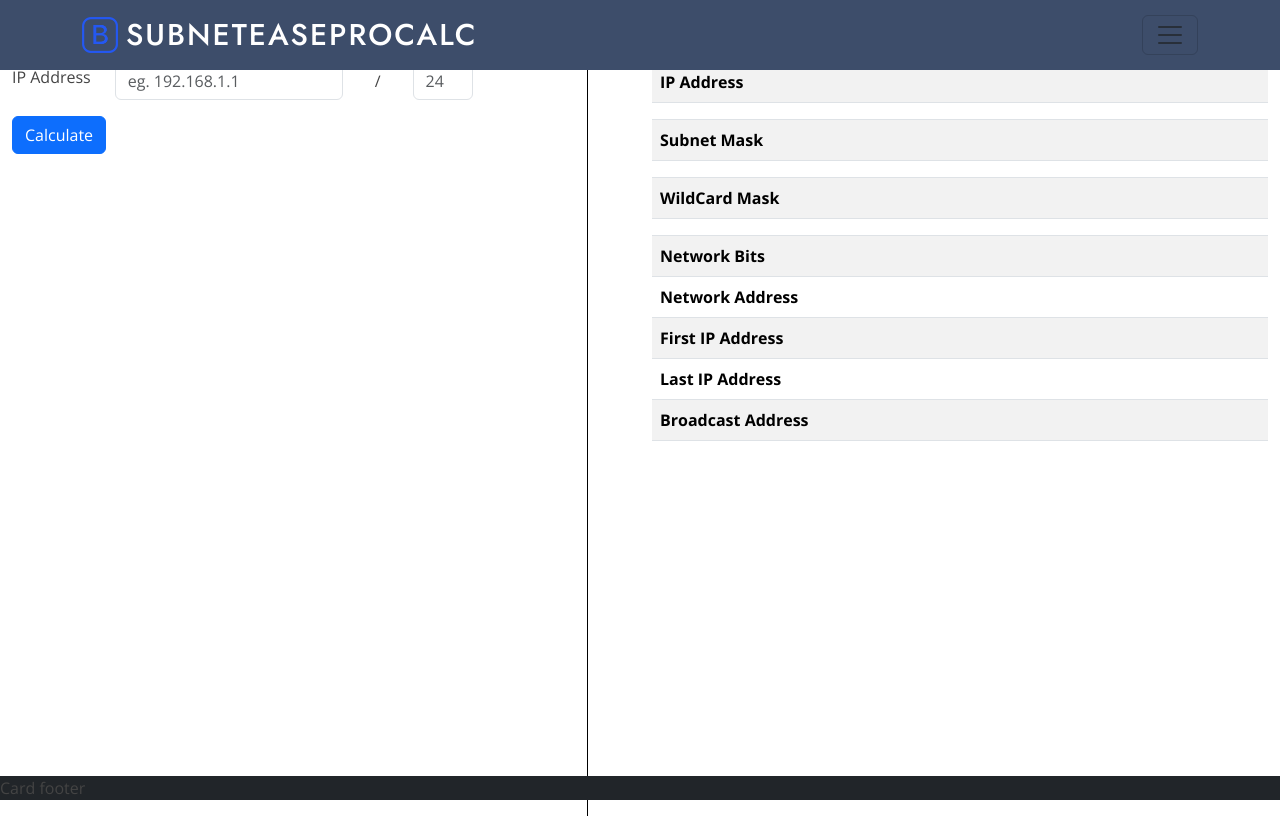
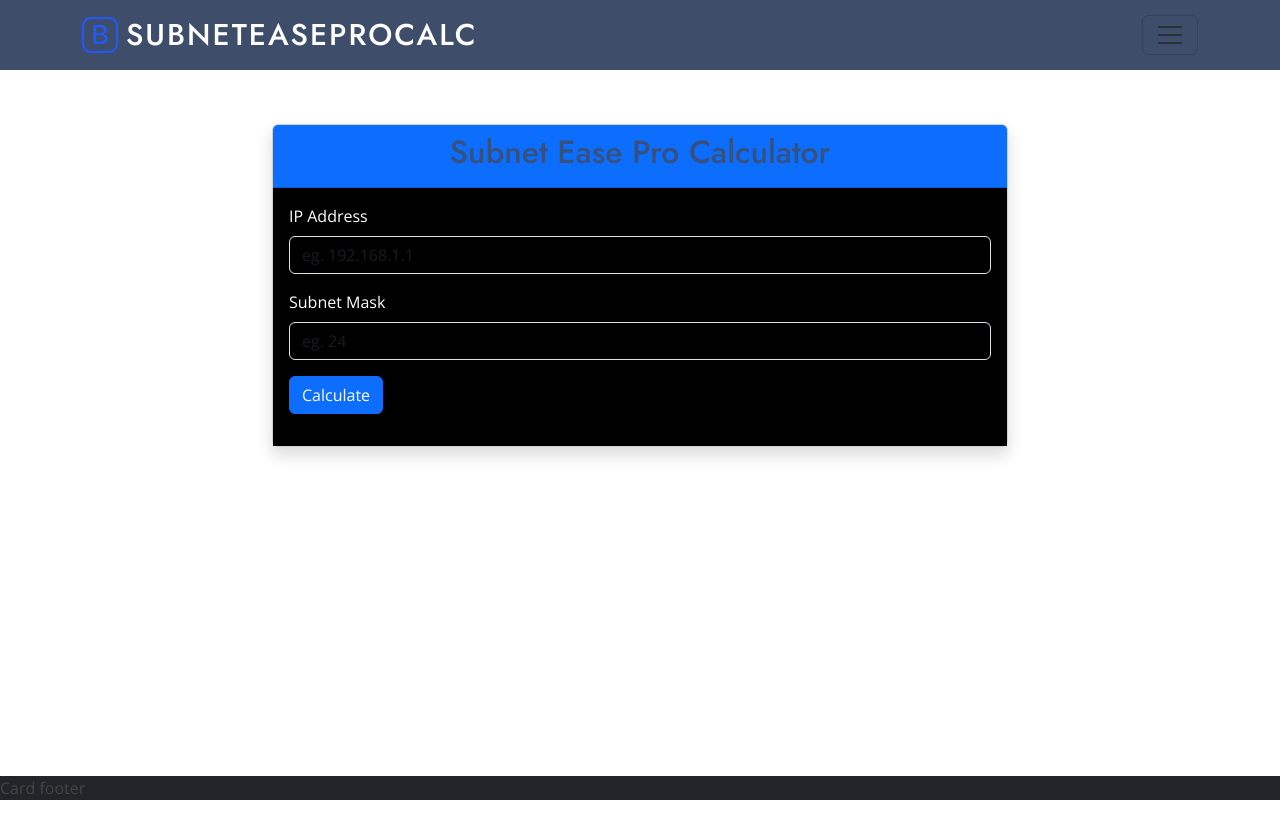
Before and after one commit to brandonladen/SubnetEaseProCalc, a Django app: page /home/ in a window 1280 px wide. Run offline with Django 5.2, Linux system fonts and the light colour scheme; a user stored in the database is signed in; data comes from the database, SQL or seed files in the repository; both versions use the stored data as it was after the commit; lists and menus that the app fills with data are empty; some libraries are stand-ins or nearby versions.

Commit message:
final updates on colors

```diff
--- a/appCalc/templates/appCalc/index.html
+++ b/appCalc/templates/appCalc/index.html
@@ -1,101 +1,61 @@
 {% extends "core/base.html" %}
+
 {% block content %}
-<div class="container-fluid">
-    <div class="row">
-        <!-- Left Column: Form -->
-        <div class="col-md-5">
-            <h2>Enter IP Address</h2>
-            <form method="POST" action="{% url 'subnet' %}">
+<section class="calc-ip" >
+    <div class="container">
+        <div class="row justify-content-center">
+            <div class="col-lg-8 col-md-10">
+                <div class="card shadow mt-5">
+                    <div class="card-header bg-primary text-white text-center">
+                        <h2>Subnet Ease Pro Calculator</h2>
+                    </div>
+                    <div class="card-body" style="background-color: black;">
+                        {% url 'home' as home_url %}
+                        {% if request.path == home_url %}
+                        <form method="post" action="{% url 'subnet' %}">
                             {% csrf_token %}
-                <div class="row align-items-center">
-                    <div class="col-auto">
-                        <label for="ipAddress" class="form-label">IP Address</label>
+                            <div class="mb-3">
+                                <label for="ipaddress" class="form-label" style="color: white">IP Address</label>
+                                <input type="text" class="form-control" id="ipAddress" name="ipAddress" placeholder="eg. 192.168.1.1" style="background-color: black; color: white;">
                             </div>
-                    <div class="col-auto">
-                        <input type="text" class="form-control" id="ipAddress" name="ipAddress" placeholder="eg. 192.168.1.1">
+                            <div class="mb-3">
+                                <label for="subnetmask" class="form-label"  style="color: white">Subnet Mask</label>
+                                <input type="text" class="form-control" id="subnet" name="subnet" placeholder="eg. 24" style="background-color: black; color: white;">
                             </div>
-                    <div class="col-auto">
-                        <span class="mx-2">/</span>
-                    </div>
-                    <div class="col-auto">
-                        <input type="text" class="form-control" id="subnet" name="subnet" placeholder="24" style="width: 60px;">
-                    </div>
-                    {% if request.path == '/subnet/' %}
+                            <button type="submit" class="btn btn-primary">Calculate</button>
+                        </form>
+                        {% endif %}
+                        {% if results and results.broadcast_address  %}
+                            <hr>
+                            <div class="results mt-4" style="color: white;">
+                                <h4>Calculation Results</h4>
+                                <p><strong>IP Address:</strong> {{ results.cidr_notation }}</p>
+                                <p><strong>Subnet Mask:</strong> {{ results.subnet_mask  }}</p>
+                                <p><strong>Wildcard Mask:</strong> {{ results.wildcard_mask  }}</p>
+                                <p><strong>Network Bits:</strong> {{ results.subnet_bits  }}</p>
+                                <p><strong>Network Address:</strong> {{ results.network_address  }}</p>
+                                <p><strong>First IP:</strong> {{ results.first_assignable_host  }}</p>
+                                <p><strong>Last IP:</strong> {{ results.last_assignable_host  }}</p>
+                                <p><strong>Broadcast Address:</strong> {{ results.broadcast_address  }}</p>
                                 <div class="col-auto">
                                     <a href="{% url 'home' %}" class="btn btn-primary" title="refresh">
-                                <i class="bi bi-arrow-clockwise"></i>
+                                        <i class="bi bi-arrow-clockwise"></i> New Calculation
                                     </a>
                                 </div>
-                    {% endif %}
-                </div>
-                {% url 'home' as home_url %}
-                {% if request.path == home_url %}
-                    <div class="mt-3">
-                        <button type="submit" class="btn btn-primary">Calculate</button>
                             </div>
                         {% endif %}
                         <div class="mt-3">
-                    <h4 class="text-danger">{{ response.error }}</h4>
-                </div>
-            </form>
-        </div>
-        <!-- Vertical Line -->
-        <div class="col-md-1 position-relative">
-            <div style="border-left: 1px solid #000; height: 100vh; position: absolute; left: 50%; top: 0;"></div>
-        </div>
-
-        <!-- Right Column: Table -->
-        <div class="col-md-6">
-            <h2>Subnetting Results</h2>
-            <table class="table table-striped">
-                <tbody>
-                <tr>
-                    <th scope="row">IP Address</th>
-                    <td>{{ response.cidr_notation }}</td>
-                </tr>
-                <tr>
-                    <th></th>
-                    <td>{{ binary }}</td>
-                </tr>
-                <tr>
-                    <th scope="row">Subnet Mask</th>
-                    <td>{{ response.subnet_mask }}</td>
-                </tr>
-                <tr>
-                    <th></th>
-                    <td>{{ binary }}</td>
-                </tr>
-                <tr>
-                    <th scope="row">WildCard Mask</th>
-                    <td>{{ response.wildcard_mask }}</td>
-                </tr>
-                <tr>
-                    <th></th>
-                    <td>{{ binary }}</td>
-                </tr>
-                <tr>
-                    <th scope="row">Network Bits</th>
-                    <td>{{ response.subnet_bits }}</td>
-                </tr>
-                <tr>
-                    <th scope="row">Network Address</th>
-                    <td>{{ response.network_address }}</td>
-                </tr>
-                <tr>
-                    <th scope="row">First IP Address</th>
-                    <td>{{ response.first_assignable_host }}</td>
-                </tr>
-                <tr>
-                    <th scope="row">Last IP Address</th>
-                    <td>{{ response.last_assignable_host }}</td>
-                </tr>
-                <tr>
-                    <th scope="row">Broadcast Address</th>
-                    <td>{{ response.broadcast_address }}</td>
-                </tr>
-                </tbody>
-            </table>
+                            {% if request.path == '/subnet/' and not results.broadcast_address %}
+                            <h4 class="text-danger">{{ error_message|linebreaks }}</h4>
+                            <a href="{% url 'home' %}" class="btn btn-primary" title="refresh">
+                                <i class="bi bi-arrow-clockwise"></i> Try again
+                            </a>
+                            {% endif %}
                         </div>
                     </div>
                 </div>
-{% endblock content %}
+            </div>
+        </div>
+    </div>
+</section>
+{% endblock %}
--- a/appCalc/views.py
+++ b/appCalc/views.py
@@ -10,6 +10,7 @@ from django.views.decorators.http import require_http_methods
 # Create your views here.
 def landing_page(request):
     return render(request,'appCalc/landing.html')
+
 @login_required
 def home(request):
     if request.method == 'POST':
@@ -40,8 +41,7 @@ def subnet(request):
 
             if response.status_code == 200:
                 response_data = response.json()["address"]
-            else:
-                response_data = {"error": "Error: Invalid address!"}
+
             SubnettingHistory.objects.create(
                 user=request.user,
                 ipaddress=response_data['cidr_notation'],
@@ -56,9 +56,8 @@ def subnet(request):
         except ConnectionError:
             error_message = "Failed to connect to the network service. Please check your internet connection and try again."
         except Exception as e:
-            error_message = "An unexpected error occurred. Please check your internet and try again."
-        # view_subnet_history(request)
-    return render(request, 'appCalc/index.html', {"response": response_data, 'error_message': error_message})
+            error_message = "An unexpected error occurred. \nPlease try the following:\n1. Check your internet connection and try again.\n2. Ensure that the address you entered is valid."
+    return render(request, 'appCalc/index.html', {"results": response_data, 'error_message': error_message})
 
 
 @login_required
--- a/templates/core/base.html
+++ b/templates/core/base.html
@@ -155,6 +155,8 @@
                 <button type="button" class="btn-close" data-bs-dismiss="modal" aria-label="Close"></button>
             </div>
             <div class="modal-body">
+                 <!-- Hidden input to store the ipid -->
+                 <input type="hidden" id="ipid">
                 <div class="mb-3">
                     <label class="form-label">IP Address: <span id="ipAddress"></span></label>
                 </div>
@@ -188,16 +190,13 @@
     </div>
 </div>
 
-<div class="container">
-    {% if error_message %}
-        <div class="alert alert-danger mt-3" role="alert">
-            {{ error_message }}
-        </div>
-    {% endif %}
-</div>
 
-{% block content %}
-{% endblock content %}
+  <main>
+      {% block content %}
+      {% endblock %}
+  </main>
+
+
 <div class="card-footer bg-dark fixed-bottom">
     Card footer
 </div>
@@ -224,6 +223,7 @@
 
             // Update the modal's content.
             var modalTitle = subnethistoryModal.querySelector('.modal-title');
+            var ipidSpan = subnethistoryModal.querySelector('#ipid')
             var ipAddressSpan = subnethistoryModal.querySelector('#ipAddress');
             var subnetMaskSpan = subnethistoryModal.querySelector('#subnetMask');
             var wildcardMaskSpan = subnethistoryModal.querySelector('#wildcardMask');
@@ -235,6 +235,7 @@
 
 
             modalTitle.textContent = 'Subnetting Results for ' + ipaddress;
+            ipidSpan.textContent = ipid;
             ipAddressSpan.textContent = ipaddress;
             subnetMaskSpan.textContent = subnetmask;
             wildcardMaskSpan.textContent = wildcardmask;
```
Also changed, not shown: appCalc/context_processors.py (line endings or trailing spaces), authentication/forms.py (line endings or trailing spaces), db.sqlite3. Lines whose indentation alone changed are shown as unchanged.
